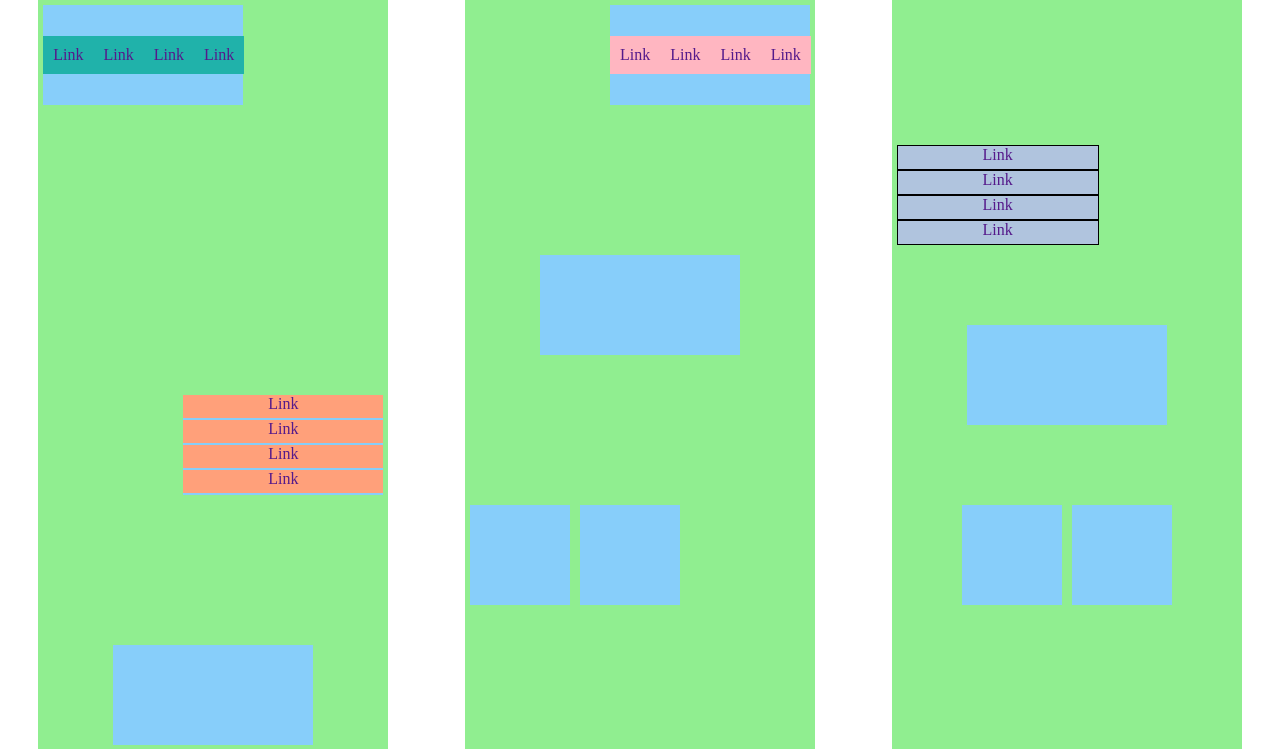
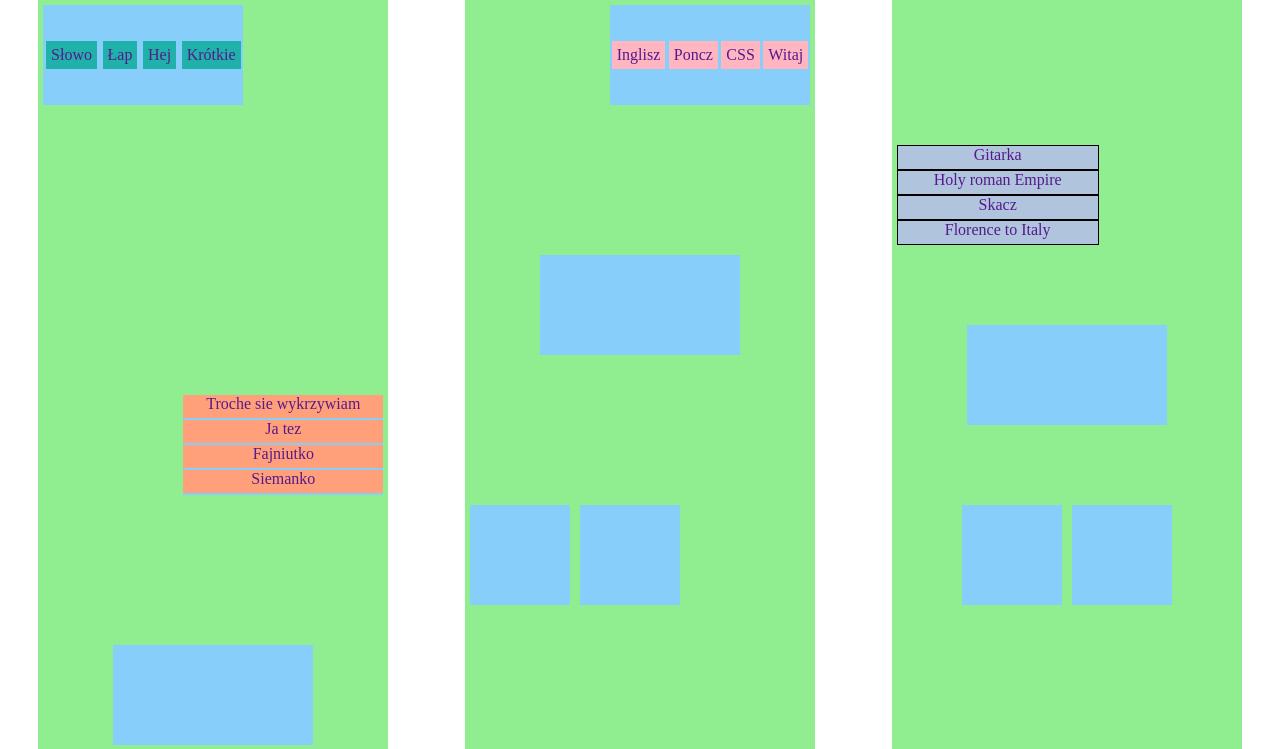
Before and after one commit to SK-2019/php-sql-wprowadzenie-Dymek-Kamil, a PHP site: page /cos/Cwiczenia/index.html in a window 1280 px wide. Shown: the top 749 px of the page. Run offline with PHP 8.4, Linux system fonts and the light colour scheme.

Commit message:
Add files via upload

```diff
--- a/Cwiczenia/index.html
+++ b/Cwiczenia/index.html
@@ -12,40 +12,40 @@
         <div class="item a">
             <div class="pros">
                 <div class="menu">
-                    <a class="linka" href="">Link</a>
-                    <a class="linka" href="">Link</a>
-                    <a class="linka" href="">Link</a>
-                    <a class="linka" href="">Link</a>
+                    <a class="linka" href="">Słowo</a>
+                    <a class="linka" href="">Łap</a>
+                    <a class="linka" href="">Hej</a>
+                    <a class="linka" href="">Krótkie</a>
                 </div>
             </div>
         </div>
         <div class="item b">
             <div class="pros">
                 <div class="menu">
-                    <a class="linkb" href="">Link</a>
-                    <a class="linkb" href="">Link</a>
-                    <a class="linkb" href="">Link</a>
-                    <a class="linkb" href="">Link</a>
+                    <a class="linkb" href="">Inglisz</a>
+                    <a class="linkb" href="">Poncz</a>
+                    <a class="linkb" href="">CSS</a>
+                    <a class="linkb" href="">Witaj</a>
                 </div>
             </div>
         </div>
         <div class="item c">
             <div class="pros">
                 <div class="menub">
-                    <a class="linkc" href="">Link</a>
-                    <a class="linkc" href="">Link</a>
-                    <a class="linkc" href="">Link</a>
-                    <a class="linkc" href="">Link</a>
+                    <a class="linkc" href="">Gitarka</a>
+                    <a class="linkc" href="">Holy roman Empire</a>
+                    <a class="linkc" href="">Skacz</a>
+                    <a class="linkc" href="">Florence to Italy</a>
                 </div>
             </div>
         </div>
         <div class="item d">
             <div class="pros">
                 <div class="menub">
-                    <a class="linkd" href="">Link</a>
-                    <a class="linkd" href="">Link</a>
-                    <a class="linkd" href="">Link</a>
-                    <a class="linkd" href="">Link</a>
+                    <a class="linkd" href="">Troche sie wykrzywiam</a>
+                    <a class="linkd" href="">Ja tez</a>
+                    <a class="linkd" href="">Fajniutko</a>
+                    <a class="linkd" href="">Siemanko</a>
                 </div>
             </div>
         </div>
--- a/assets/styledofb.css
+++ b/assets/styledofb.css
@@ -74,7 +74,7 @@
     align-items: center;
 }
 .linka{
-    padding:10px;
+    padding:5px;
     text-decoration: none;
     background:lightseagreen;
 }
@@ -84,7 +84,7 @@
     transition:1s;
 }
 .linkb{
-    padding:10px;
+    padding:5px;
     text-decoration: none;
     background:lightpink;
 }
```
